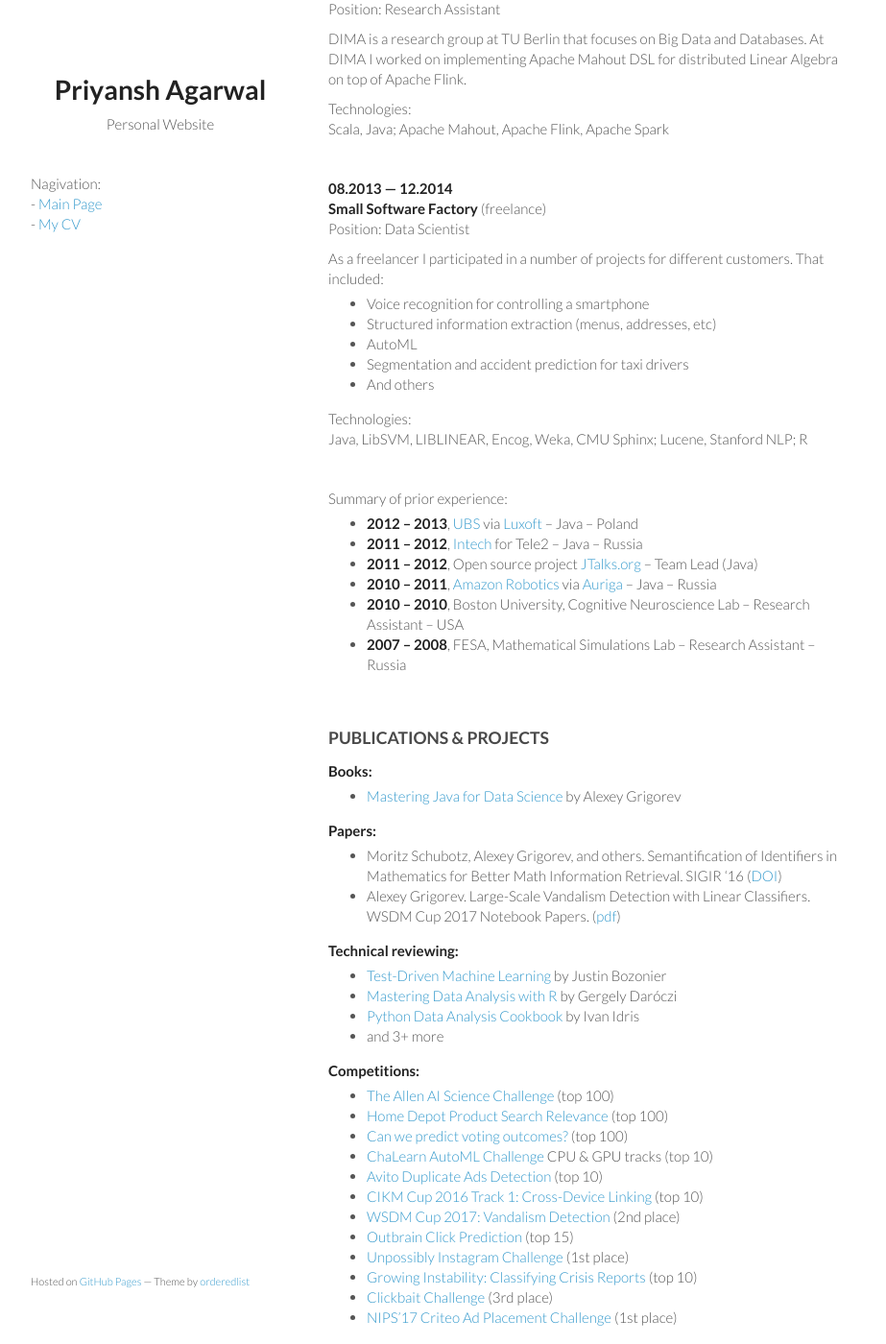
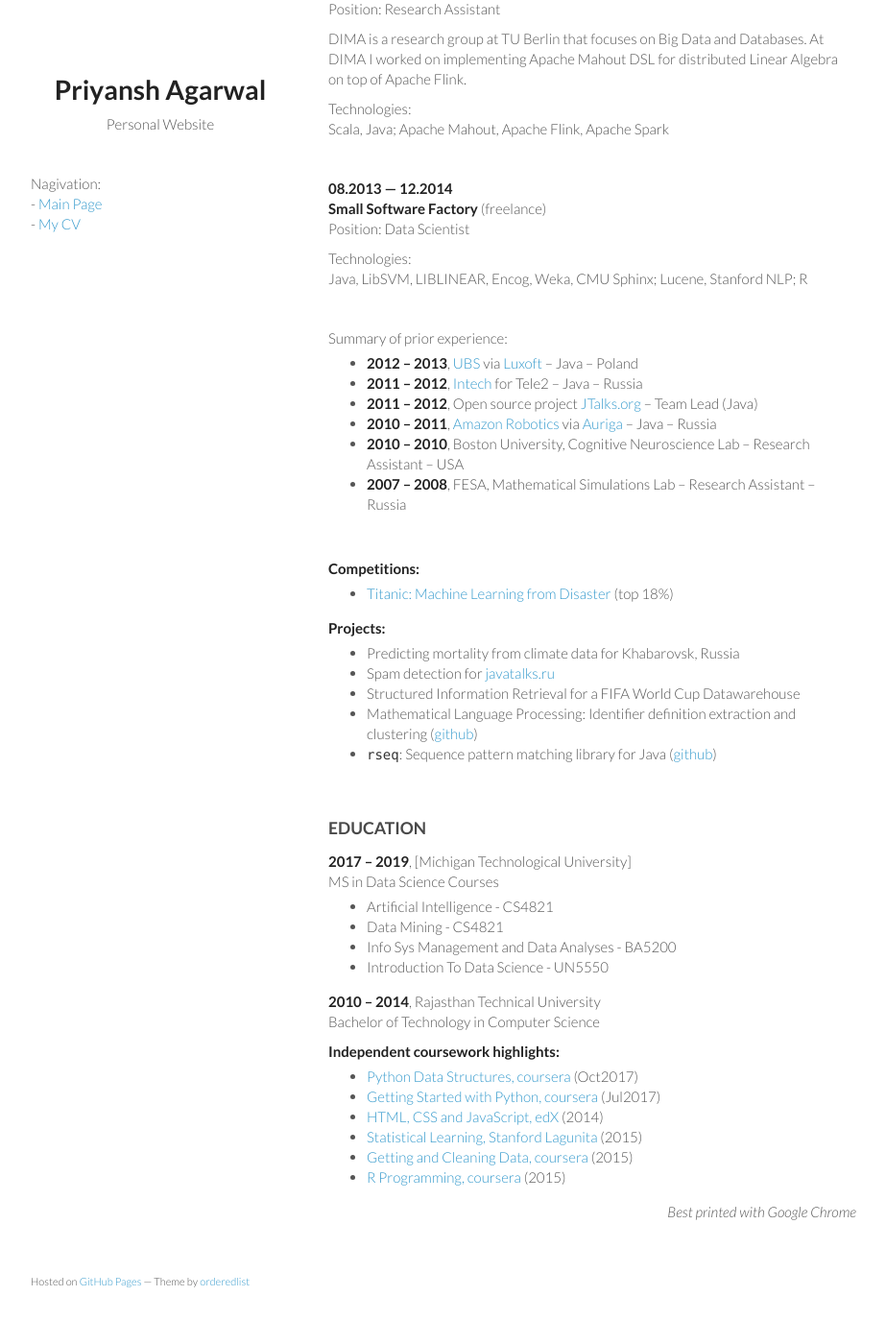
Before and after one commit to priyanshAgarwal/priyanshagarwal.github.io, a Jekyll site: the page built from cv.md, in a window 1280 px wide and 1400 px high, scrolled down 1196 px. Shown: the whole window at 96% size, without its empty margins (178-1101 px from the left). Built offline with Jekyll 4.4.1, drawn with Linux system fonts in a browser that asks for light colours.

Commit message:
Update cv.md

```diff
--- a/cv.md
+++ b/cv.md
@@ -81,13 +81,6 @@
 <strong>Small Software Factory</strong> (freelance)<br/>
 Position: Data Scientist<br/>
 
-As a freelancer I participated in a number of projects for different customers. That included:
-
-- Voice recognition for controlling a smartphone
-- Structured information extraction (menus, addresses, etc)
-- AutoML
-- Segmentation and accident prediction for taxi drivers
-- And others
 
 Technologies:<br/>
 Java, LibSVM, LIBLINEAR, Encog, Weka, CMU Sphinx; Lucene, Stanford NLP; R<br/>
@@ -105,42 +98,9 @@
 
 &nbsp;
 
-### PUBLICATIONS & PROJECTS
-
-**Books:**
-
-- [Mastering Java for Data Science](https://www.packtpub.com/big-data-and-business-intelligence/mastering-java-data-science) by Alexey Grigorev
-
-
-**Papers:**
-
-- Moritz Schubotz, Alexey Grigorev, and others. Semantification of Identifiers in Mathematics for Better Math Information Retrieval. SIGIR '16 ([DOI](http://dx.doi.org/10.1145/2911451.2911503))
-- Alexey Grigorev. Large-Scale Vandalism Detection with Linear Classifiers. WSDM Cup 2017 Notebook Papers. ([pdf](http://www.uni-weimar.de/medien/webis/events/wsdm-cup-17/wsdmcup17-papers-final/wsdmcup17-vandalism-detection/grigorev17-notebook.pdf))
-
-
-**Technical reviewing:**
-
-- [Test-Driven Machine Learning](https://www.packtpub.com/big-data-and-business-intelligence/test-driven-machine-learning) by Justin Bozonier
-- [Mastering Data Analysis with R](https://www.packtpub.com/big-data-and-business-intelligence/mastering-data-analysis-r) by Gergely Daróczi
-- [Python Data Analysis Cookbook](https://www.packtpub.com/big-data-and-business-intelligence/python-data-analysis-cookbook) by Ivan Idris
-- and 3+ more
-
-
 **Competitions:**
 
-- [The Allen AI Science Challenge](https://www.kaggle.com/c/the-allen-ai-science-challenge) (top 100)
-- [Home Depot Product Search Relevance](https://www.kaggle.com/c/home-depot-product-search-relevance) (top 100)
-- [Can we predict voting outcomes?](https://inclass.kaggle.com/c/can-we-predict-voting-outcomes) (top 100)
-- [ChaLearn AutoML Challenge](https://competitions.codalab.org/competitions/2321) CPU & GPU tracks (top 10)
-- [Avito Duplicate Ads Detection](https://www.kaggle.com/c/avito-duplicate-ads-detection) (top 10)
-- [CIKM Cup 2016 Track 1: Cross-Device Linking](https://competitions.codalab.org/competitions/11171) (top 10)
-- [WSDM Cup 2017: Vandalism Detection](http://www.wsdm-cup-2017.org/vandalism-detection.html) (2nd place)
-- [Outbrain Click Prediction](https://www.kaggle.com/c/outbrain-click-prediction) (top 15)
-- [Unpossibly Instagram Challenge](http://live.unpossib.ly/instagram) (1st place)
-- [Growing Instability: Classifying Crisis Reports](https://www.datasciencechallenge.org/challenges/2/growing-instability) (top 10)
-- [Clickbait Challenge](http://clickbait-challenge.org) (3rd place)
-- [NIPS'17 Criteo Ad Placement Challenge](https://www.crowdai.org/challenges/nips-17-workshop-criteo-ad-placement-challenge) (1st place)
-
+- [Titanic: Machine Learning from Disaster](https://www.kaggle.com/c/titanic) (top 18%)
 
 **Projects:**
 
```
